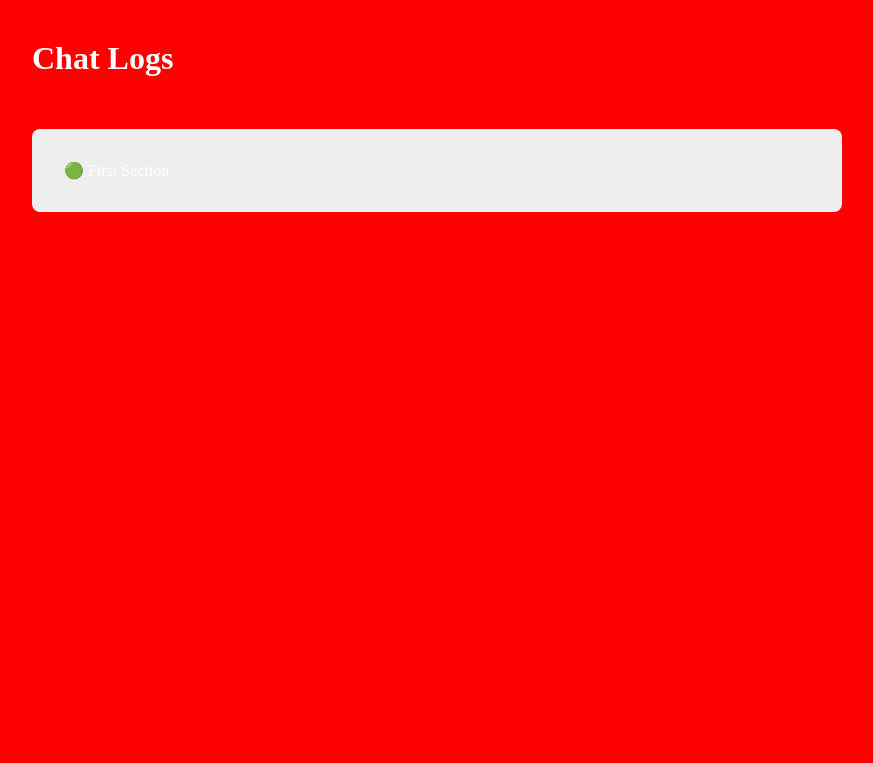
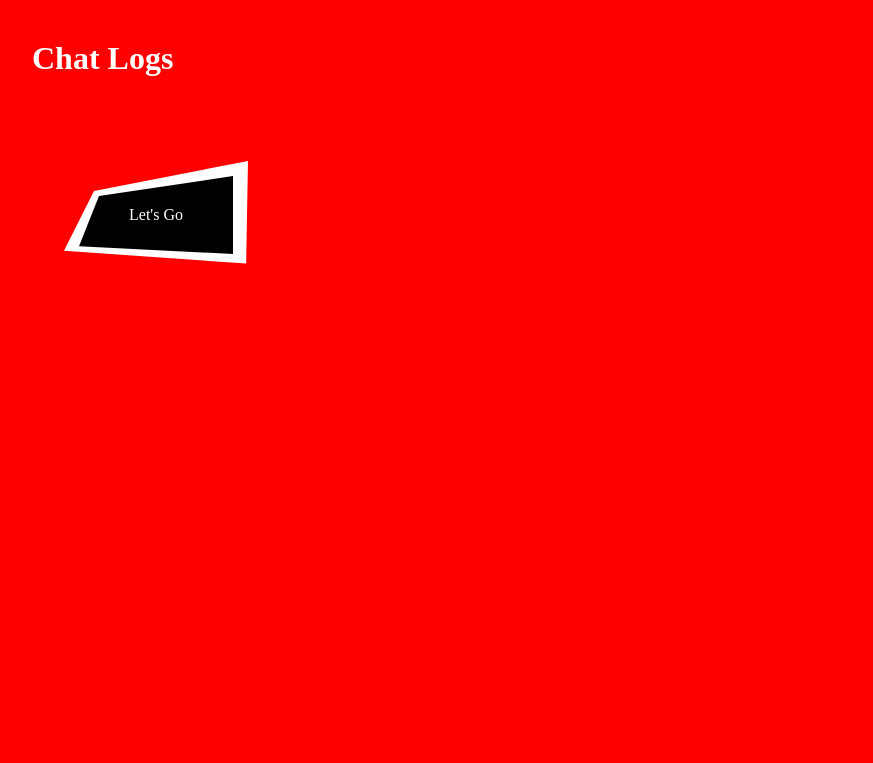
Before and after one commit to DustinMeyer1010/personal-website, a Next.js app: page / in a window 1280 px wide. Shown: the part 960-1723 px from the top of the page, without its empty margins (303-1176 px from the left). Built offline with nearby package versions, Linux system fonts and the light colour scheme.

Commit message:
Message coming in and out

```diff
--- a/src/app/page.module.css
+++ b/src/app/page.module.css
@@ -29,13 +29,24 @@
   }
 
 
-  .section {
+  .left_message {
   opacity: 0;
+
   transform: translateX(-100px);
   transition: all 0.6s ease;
   margin: 2rem 0;
   padding: 2rem;
-  background: #eee;
+  border-radius: 8px;
+}
+
+.right_message {
+  opacity: 0;
+    display: flex;
+  justify-content: flex-end;
+  transform: translateX(100px);
+  transition: all 0.6s ease;
+  margin: 2rem 0;
+  padding: 2rem;
   border-radius: 8px;
 }
 
--- a/src/app/page.tsx
+++ b/src/app/page.tsx
@@ -35,21 +35,22 @@ export default function Home() {
       </div>
       <div style={{width: "75%", display: "flex", flexDirection: "column", gap: "20px"}}>
         <h1>Chat Logs</h1>
-      <div className={`${Styles.section} ${activeSection >= 0 ? Styles.visible : ''}`}>
-        🟢 First Section
+
+      <div className={`${Styles.left_message} ${activeSection >= 0 ? Styles.visible : ''}`}>
+        <SentMessage value="Let's Go"/>
       </div>
-      <div className={`${Styles.section} ${activeSection >= 1 ? Styles.visible : ''}`}>
-        🟡 Second Section
+      <div className={`${Styles.right_message} ${activeSection >= 1 ? Styles.visible : ''}`}>
+                <ReceivedMessage value="Very Nice"/>
       </div>
-      <div className={`${Styles.section} ${activeSection >= 2 ? Styles.visible : ''}`}>
-        🔵 Third Section
+      <div className={`${Styles.left_message} ${activeSection >= 2 ? Styles.visible : ''}`}>
+        <SentMessage value="Let's Go"/>
       </div>
-      <div className={`${Styles.section} ${activeSection >= 3 ? Styles.visible : ''}`}>
-        🟣 Final Section
+      <div className={`${Styles.right_message} ${activeSection >= 3 ? Styles.visible : ''}`}>
+         <ReceivedMessage value="Very Nice"/>
       </div>
 
 
-        <SentMessage value="Let's Go"/>
+
         <ReceivedMessage value="Very Nice"/>
         <SentMessage value="That Shadow looked tough. If we keep rushing in like this, someone's gonna get hurt!"/>
         <ReceivedMessage value="I've analyzed the pattern of their patrols. If we time it right, we can sneak past without triggering an alarm. But one wrong move and it's over."/>
```
